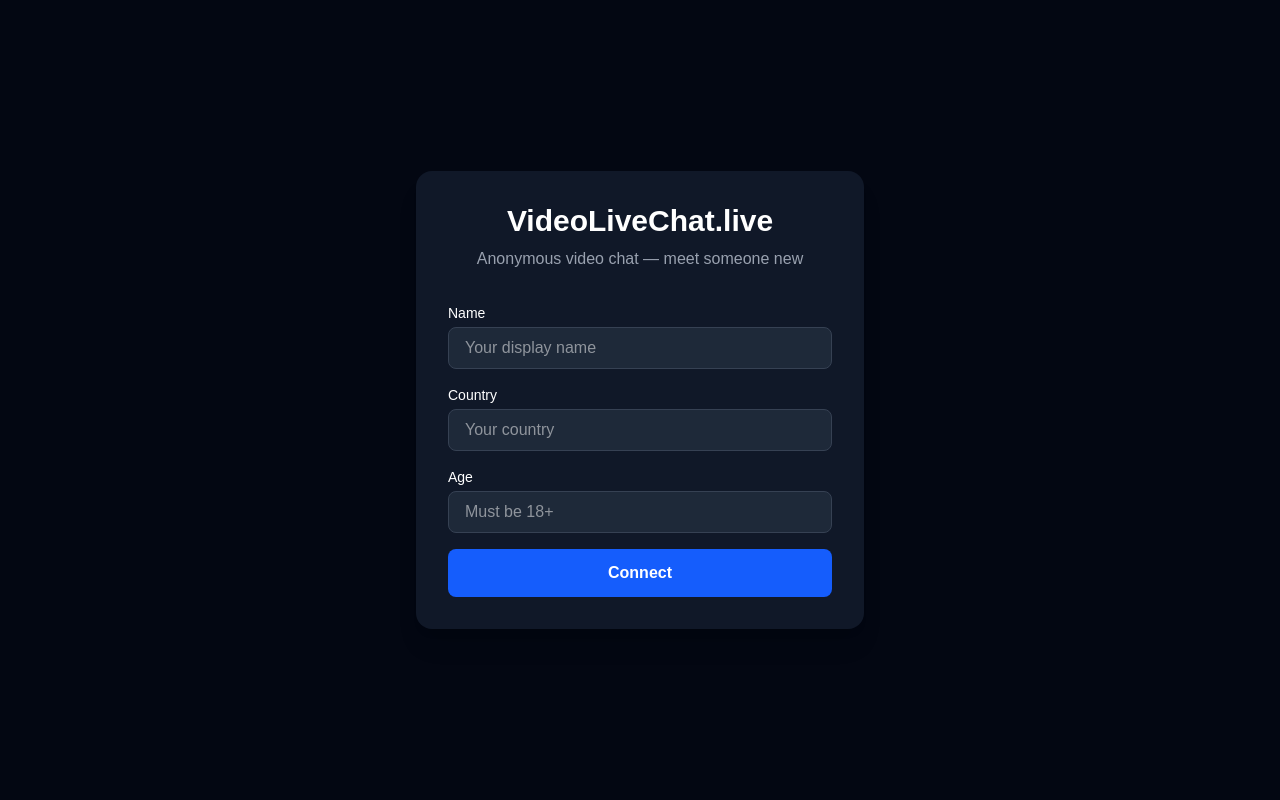
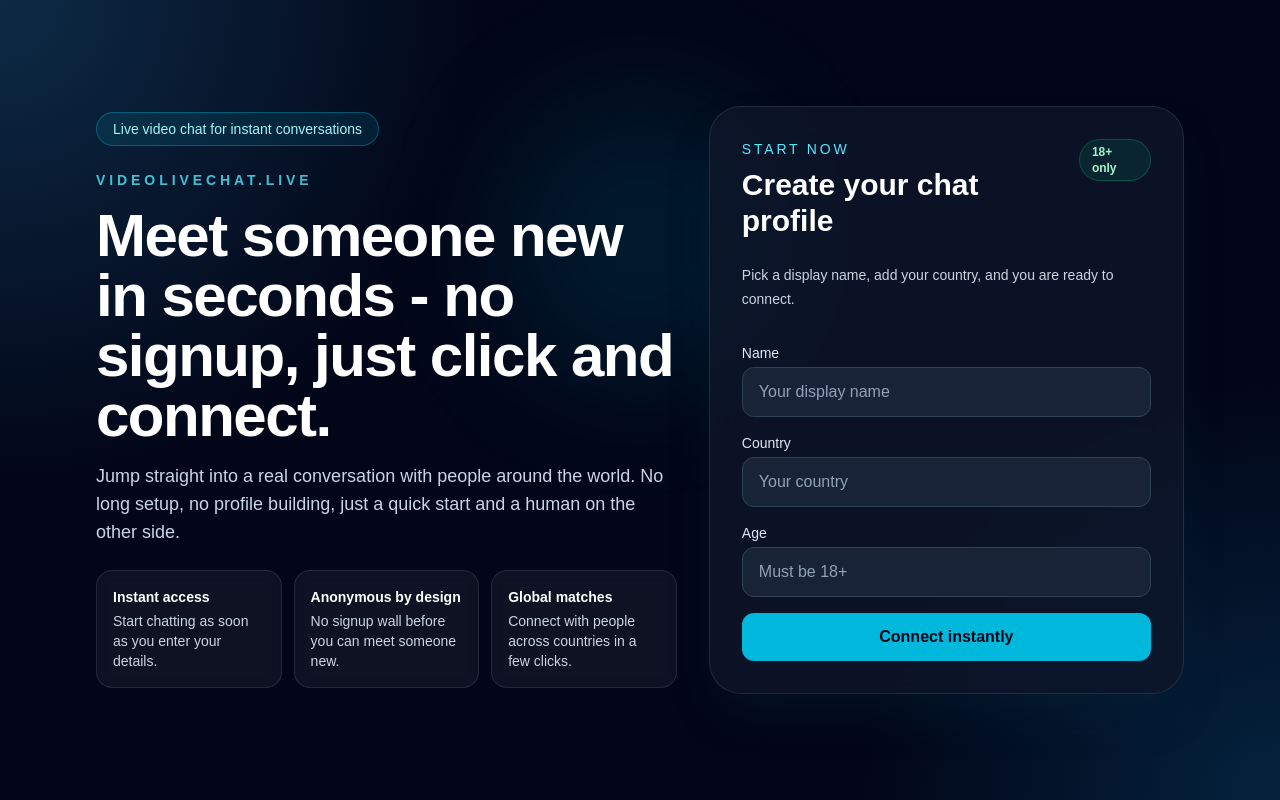
Before and after one commit to malkiats/livekit, a Next.js app: page / in a window 1280 px wide. Built offline with nearby package versions, Linux system fonts and the light colour scheme; no server answers.

Commit message:
improve dashboard

```diff
--- a/src/app/page.tsx
+++ b/src/app/page.tsx
@@ -46,64 +46,113 @@
   }
 
   return (
-    <main className="min-h-screen flex items-center justify-center bg-gray-950 text-white">
-      <div className="w-full max-w-md p-8 rounded-2xl bg-gray-900 shadow-xl">
-        <h1 className="text-3xl font-bold text-center mb-2">
+    <main className="relative min-h-screen overflow-hidden bg-slate-950 text-white">
+      <div className="absolute inset-0 bg-[radial-gradient(circle_at_top_left,_rgba(56,189,248,0.2),_transparent_32%),radial-gradient(circle_at_bottom_right,_rgba(14,165,233,0.18),_transparent_28%)]" />
+      <div className="absolute left-1/2 top-24 h-72 w-72 -translate-x-1/2 rounded-full bg-cyan-400/10 blur-3xl" />
+
+      <div className="relative mx-auto flex min-h-screen w-full max-w-6xl items-center px-4 py-12 sm:px-6 lg:px-8">
+        <div className="grid w-full gap-8 lg:grid-cols-[1.1fr_0.9fr] lg:items-center">
+          <section className="space-y-6">
+            <div className="inline-flex items-center rounded-full border border-cyan-400/30 bg-cyan-400/10 px-4 py-1.5 text-sm font-medium text-cyan-200 backdrop-blur-sm">
+              Live video chat for instant conversations
+            </div>
+
+            <div className="space-y-4">
+              <p className="text-sm font-semibold uppercase tracking-[0.28em] text-cyan-300/80">
                 VideoLiveChat.live
+              </p>
+              <h1 className="max-w-2xl text-4xl font-black tracking-tight text-white sm:text-5xl lg:text-6xl">
+                Meet someone new in seconds - no signup, just click and connect.
               </h1>
-        <p className="text-gray-400 text-center mb-8">
-          Anonymous video chat — meet someone new
+              <p className="max-w-xl text-base leading-7 text-slate-300 sm:text-lg">
+                Jump straight into a real conversation with people around the world.
+                No long setup, no profile building, just a quick start and a human on
+                the other side.
+              </p>
+            </div>
+
+            <div className="grid gap-3 sm:grid-cols-3">
+              <div className="rounded-2xl border border-white/10 bg-white/5 p-4 backdrop-blur-sm">
+                <p className="text-sm font-semibold text-white">Instant access</p>
+                <p className="mt-1 text-sm text-slate-300">Start chatting as soon as you enter your details.</p>
+              </div>
+              <div className="rounded-2xl border border-white/10 bg-white/5 p-4 backdrop-blur-sm">
+                <p className="text-sm font-semibold text-white">Anonymous by design</p>
+                <p className="mt-1 text-sm text-slate-300">No signup wall before you can meet someone new.</p>
+              </div>
+              <div className="rounded-2xl border border-white/10 bg-white/5 p-4 backdrop-blur-sm">
+                <p className="text-sm font-semibold text-white">Global matches</p>
+                <p className="mt-1 text-sm text-slate-300">Connect with people across countries in a few clicks.</p>
+              </div>
+            </div>
+          </section>
+
+          <section className="rounded-[2rem] border border-white/10 bg-slate-900/75 p-6 shadow-2xl shadow-cyan-950/30 backdrop-blur-xl sm:p-8">
+            <div className="mb-6 flex items-start justify-between gap-4">
+              <div>
+                <p className="text-sm font-medium uppercase tracking-[0.2em] text-cyan-300">
+                  Start now
+                </p>
+                <h2 className="mt-2 text-3xl font-bold text-white">Create your chat profile</h2>
+              </div>
+              <div className="rounded-full border border-emerald-400/25 bg-emerald-400/10 px-3 py-1 text-xs font-semibold text-emerald-200">
+                18+ only
+              </div>
+            </div>
+
+            <p className="mb-8 text-sm leading-6 text-slate-300">
+              Pick a display name, add your country, and you are ready to connect.
             </p>
 
             <form onSubmit={handleConnect} className="space-y-4">
               <div>
-            <label className="block text-sm font-medium mb-1">Name</label>
+                <label className="mb-1 block text-sm font-medium text-slate-200">Name</label>
                 <input
                   type="text"
                   required
                   value={name}
                   onChange={(e) => setName(e.target.value)}
-              className="w-full px-4 py-2 rounded-lg bg-gray-800 border border-gray-700 focus:outline-none focus:ring-2 focus:ring-blue-500"
+                  className="w-full rounded-xl border border-slate-700 bg-slate-800/80 px-4 py-3 text-white placeholder:text-slate-400 focus:outline-none focus:ring-2 focus:ring-cyan-500"
                   placeholder="Your display name"
                 />
               </div>
 
               <div>
-            <label className="block text-sm font-medium mb-1">Country</label>
+                <label className="mb-1 block text-sm font-medium text-slate-200">Country</label>
                 <input
                   type="text"
                   required
                   value={country}
                   onChange={(e) => setCountry(e.target.value)}
-              className="w-full px-4 py-2 rounded-lg bg-gray-800 border border-gray-700 focus:outline-none focus:ring-2 focus:ring-blue-500"
+                  className="w-full rounded-xl border border-slate-700 bg-slate-800/80 px-4 py-3 text-white placeholder:text-slate-400 focus:outline-none focus:ring-2 focus:ring-cyan-500"
                   placeholder="Your country"
                 />
               </div>
 
               <div>
-            <label className="block text-sm font-medium mb-1">Age</label>
+                <label className="mb-1 block text-sm font-medium text-slate-200">Age</label>
                 <input
                   type="number"
                   required
                   min="18"
                   value={age}
                   onChange={(e) => setAge(e.target.value)}
-              className="w-full px-4 py-2 rounded-lg bg-gray-800 border border-gray-700 focus:outline-none focus:ring-2 focus:ring-blue-500"
+                  className="w-full rounded-xl border border-slate-700 bg-slate-800/80 px-4 py-3 text-white placeholder:text-slate-400 focus:outline-none focus:ring-2 focus:ring-cyan-500"
                   placeholder="Must be 18+"
                 />
               </div>
 
-          {error && (
-            <p className="text-red-400 text-sm text-center">{error}</p>
-          )}
+              {error && <p className="text-center text-sm text-red-400">{error}</p>}
 
               <button
                 type="submit"
-            className="w-full py-3 rounded-lg bg-blue-600 hover:bg-blue-700 font-semibold transition cursor-pointer"
+                className="w-full rounded-xl bg-cyan-500 py-3 font-semibold text-slate-950 transition hover:bg-cyan-400 cursor-pointer"
               >
-            Connect
+                Connect instantly
               </button>
             </form>
+          </section>
+        </div>
       </div>
     </main>
   );
```
Lines whose indentation alone changed are shown as unchanged.
